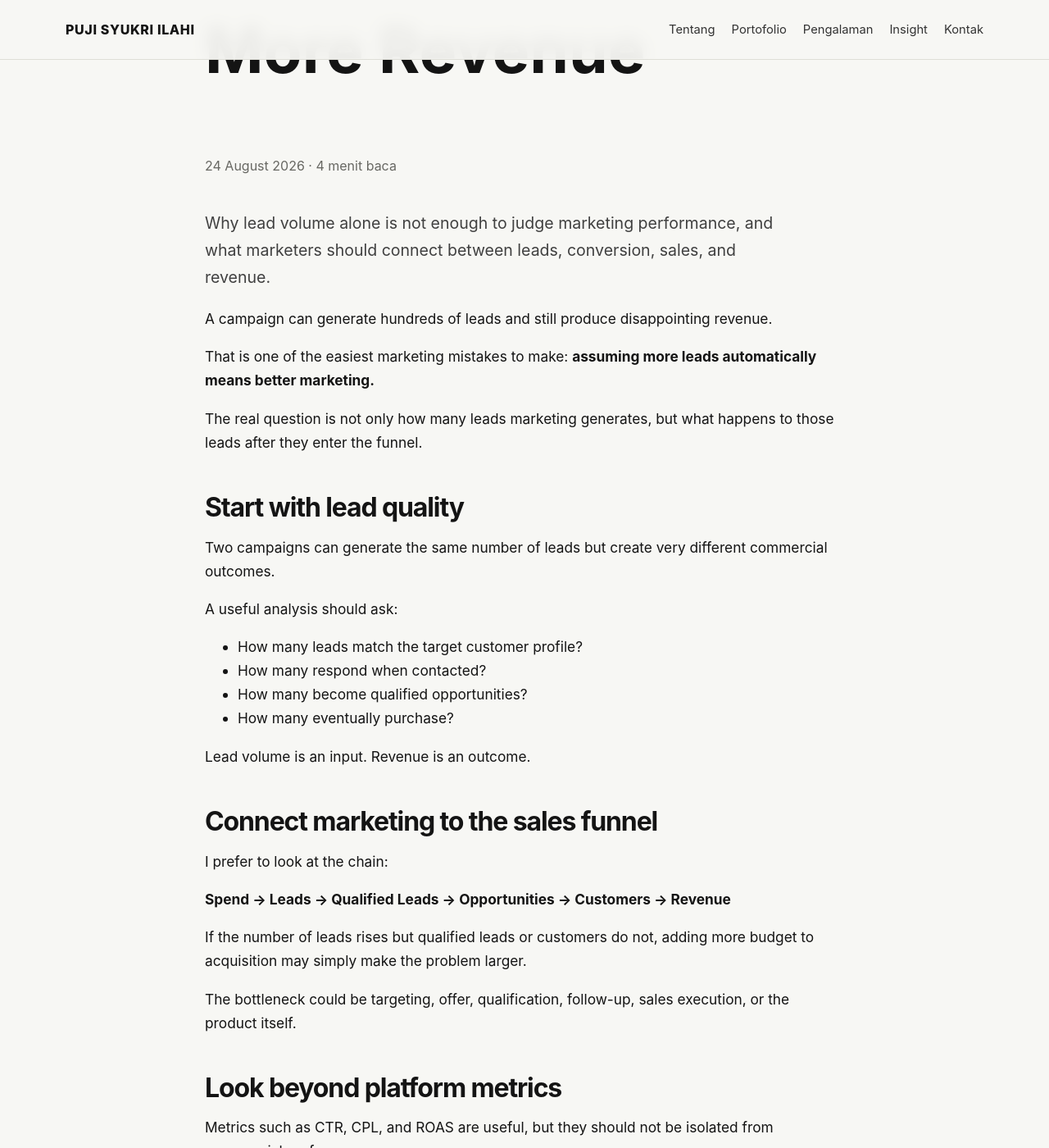
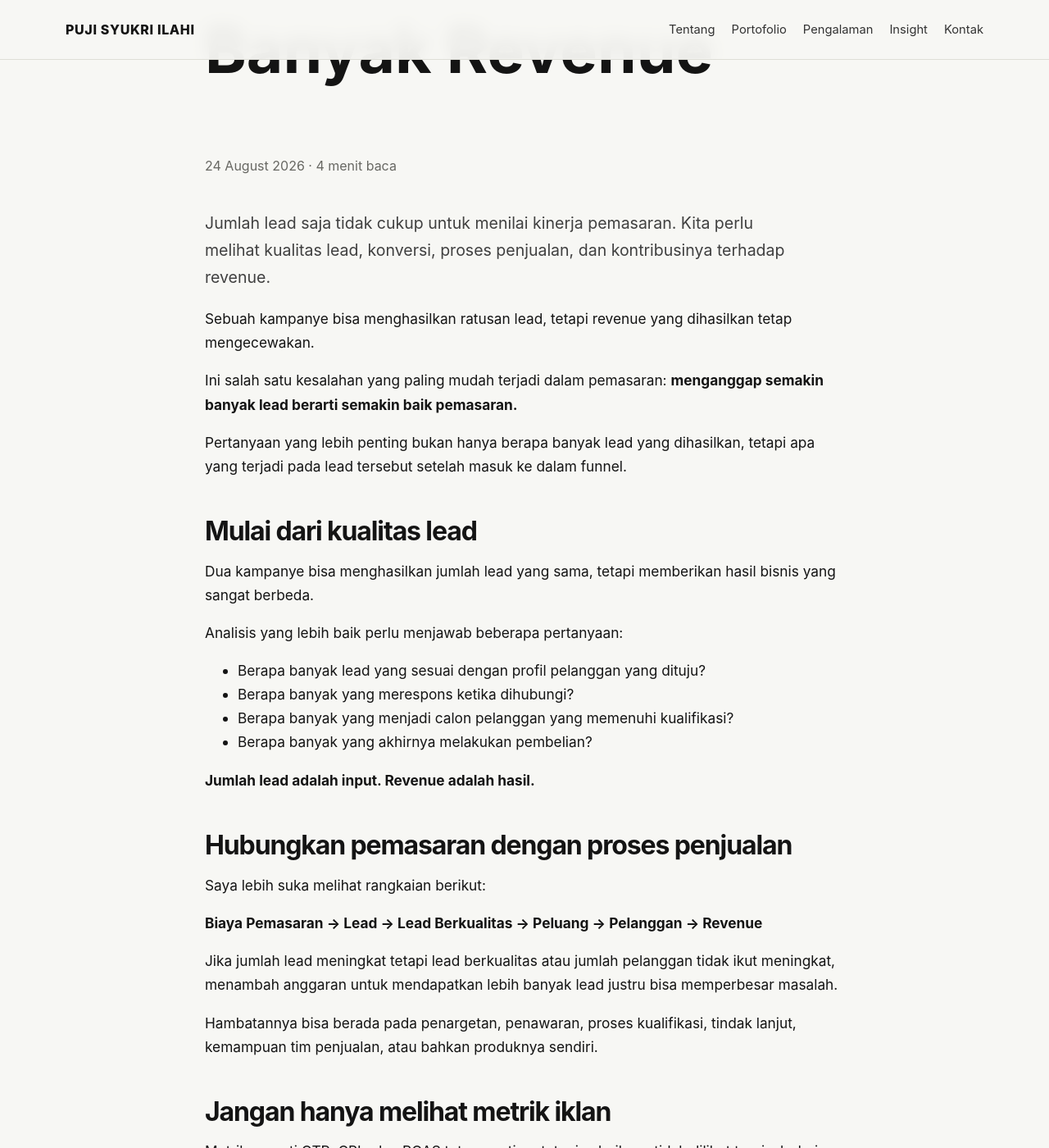
Before and after one commit to pujisyukriilahi/bio, a Jekyll site: the page built from _posts/2026-08-24-more-leads-do-not-mean-more-revenue.md, in a window 1280 px wide and 1400 px high, scrolled down 508 px. Shown: the whole window at 82% size. Built offline with Jekyll 4.4.1, drawn with Linux system fonts in a browser that asks for light colours; some of the changed text lies outside the part shown.

Commit message:
Terjemahkan artikel pertama ke Bahasa Indonesia

```diff
--- a/_posts/2026-08-24-more-leads-do-not-mean-more-revenue.md
+++ b/_posts/2026-08-24-more-leads-do-not-mean-more-revenue.md
@@ -1,56 +1,56 @@
 ---
 layout: post
-title: "More Leads Do Not Automatically Mean More Revenue"
+title: "Banyak Lead Tidak Otomatis Berarti Banyak Revenue"
 date: 2026-08-24
 categories:
-  - Marketing Analytics
+  - Analitik Pemasaran
 tags:
-  - Lead Generation
-  - Funnel
-  - Sales Conversion
-description: "Why lead volume alone is not enough to judge marketing performance, and what marketers should connect between leads, conversion, sales, and revenue."
+  - Generasi Lead
+  - Funnel Pemasaran
+  - Konversi Penjualan
+description: "Jumlah lead saja tidak cukup untuk menilai kinerja pemasaran. Kita perlu melihat kualitas lead, konversi, proses penjualan, dan kontribusinya terhadap revenue."
 reading_time: 4
 ---
 
-A campaign can generate hundreds of leads and still produce disappointing revenue.
+Sebuah kampanye bisa menghasilkan ratusan lead, tetapi revenue yang dihasilkan tetap mengecewakan.
 
-That is one of the easiest marketing mistakes to make: **assuming more leads automatically means better marketing.**
+Ini salah satu kesalahan yang paling mudah terjadi dalam pemasaran: **menganggap semakin banyak lead berarti semakin baik pemasaran.**
 
-The real question is not only how many leads marketing generates, but what happens to those leads after they enter the funnel.
+Pertanyaan yang lebih penting bukan hanya berapa banyak lead yang dihasilkan, tetapi apa yang terjadi pada lead tersebut setelah masuk ke dalam funnel.
 
-## Start with lead quality
+## Mulai dari kualitas lead
 
-Two campaigns can generate the same number of leads but create very different commercial outcomes.
+Dua kampanye bisa menghasilkan jumlah lead yang sama, tetapi memberikan hasil bisnis yang sangat berbeda.
 
-A useful analysis should ask:
+Analisis yang lebih baik perlu menjawab beberapa pertanyaan:
 
-- How many leads match the target customer profile?
-- How many respond when contacted?
-- How many become qualified opportunities?
-- How many eventually purchase?
+- Berapa banyak lead yang sesuai dengan profil pelanggan yang dituju?
+- Berapa banyak yang merespons ketika dihubungi?
+- Berapa banyak yang menjadi calon pelanggan yang memenuhi kualifikasi?
+- Berapa banyak yang akhirnya melakukan pembelian?
 
-Lead volume is an input. Revenue is an outcome.
+**Jumlah lead adalah input. Revenue adalah hasil.**
 
-## Connect marketing to the sales funnel
+## Hubungkan pemasaran dengan proses penjualan
 
-I prefer to look at the chain:
+Saya lebih suka melihat rangkaian berikut:
 
-**Spend → Leads → Qualified Leads → Opportunities → Customers → Revenue**
+**Biaya Pemasaran → Lead → Lead Berkualitas → Peluang → Pelanggan → Revenue**
 
-If the number of leads rises but qualified leads or customers do not, adding more budget to acquisition may simply make the problem larger.
+Jika jumlah lead meningkat tetapi lead berkualitas atau jumlah pelanggan tidak ikut meningkat, menambah anggaran untuk mendapatkan lebih banyak lead justru bisa memperbesar masalah.
 
-The bottleneck could be targeting, offer, qualification, follow-up, sales execution, or the product itself.
+Hambatannya bisa berada pada penargetan, penawaran, proses kualifikasi, tindak lanjut, kemampuan tim penjualan, atau bahkan produknya sendiri.
 
-## Look beyond platform metrics
+## Jangan hanya melihat metrik iklan
 
-Metrics such as CTR, CPL, and ROAS are useful, but they should not be isolated from commercial performance.
+Metrik seperti CTR, CPL, dan ROAS tetap penting, tetapi sebaiknya tidak dilihat terpisah dari kinerja bisnis.
 
-A stronger marketing dashboard connects campaign data with CRM and sales data so that decisions can be made from the full funnel rather than from advertising data alone.
+Dashboard pemasaran yang lebih kuat menghubungkan data kampanye dengan data CRM dan penjualan sehingga keputusan dapat dibuat berdasarkan keseluruhan funnel, bukan hanya berdasarkan data iklan.
 
-## The practical takeaway
+## Pelajaran praktis
 
-Before asking **"How can we get more leads?"**, ask:
+Sebelum bertanya **"Bagaimana cara mendapatkan lebih banyak lead?"**, coba tanyakan:
 
-> **"What is preventing the leads we already have from becoming customers?"**
+> **"Apa yang membuat lead yang sudah kita miliki belum menjadi pelanggan?"**
 
-Sometimes the highest-impact marketing decision is not generating more demand. It is fixing the conversion system between demand and revenue.
+Terkadang keputusan pemasaran yang paling berdampak bukan mendapatkan lebih banyak permintaan, tetapi memperbaiki sistem konversi antara permintaan dan revenue.
```
